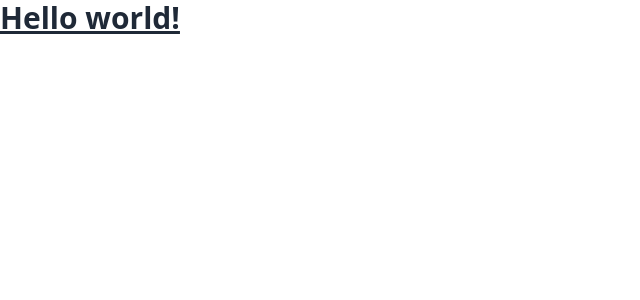
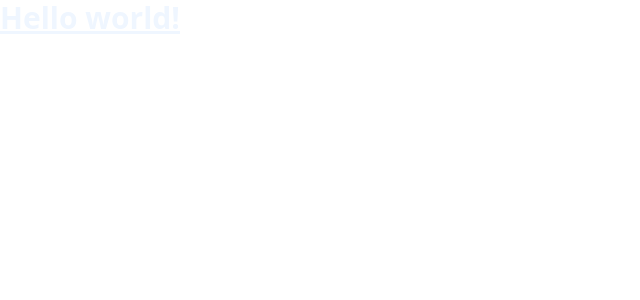
Before and after one commit to qwality/daniel-sykora.cz-web, a Vue app in the folder vue/: page / in a window 1280 px wide. Shown: the top 300 px of the page, without its empty margins (0-640 px from the left). Built offline with nearby package versions, Linux system fonts and the light colour scheme.

Commit message:
ghdtreyer

```diff
--- a/vue/src/App.vue
+++ b/vue/src/App.vue
@@ -1,5 +1,5 @@
 <template>
-  <h1 class="text-3xl font-bold underline">
+  <h1 class="text-3xl font-bold underline text-blue-50">
     Hello world!
   </h1>
 </template>
--- a/vue/vue.config.js
+++ b/vue/vue.config.js
@@ -1,7 +1,7 @@
 const { defineConfig } = require('@vue/cli-service');
 
 module.exports = defineConfig({
-  // publicPath: 'https://daniel-sykora.cz/vue/',
+  publicPath: '/',
   transpileDependencies: true,
   devServer: {
     allowedHosts: ['daniel-sykora.cz']
```
